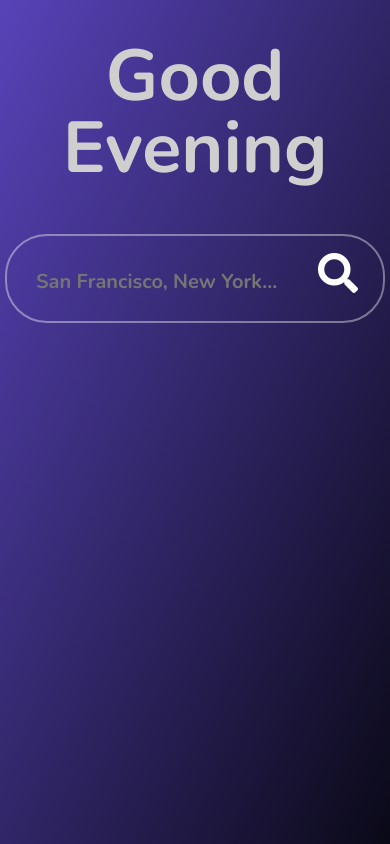
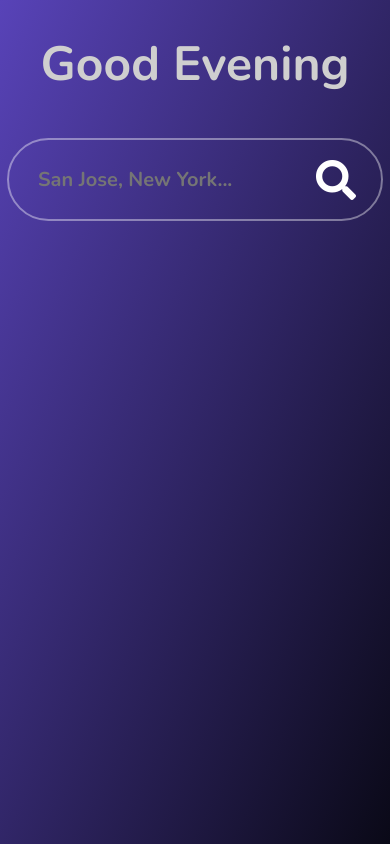
Before and after one commit to yaffa7/weather, a plain HTML site: page index.html in a window 390 px wide. Drawn offline with nearby package versions, Linux system fonts and the light colour scheme.

Commit message:
more moble fixes

```diff
--- a/css/main.css
+++ b/css/main.css
@@ -35,7 +35,7 @@ body.evening {
 }
 
 form {
-    display: inline;
+    display: flex;
     font-family: var(--main-font);
     border: var(--border-style);
     color:white;
--- a/css/mobile.css
+++ b/css/mobile.css
@@ -3,4 +3,7 @@
     input {
         font-size: 20px;
     }
+    h1.greeting {
+        font-size: 3rem;
+    }
 }
--- a/index.html
+++ b/index.html
@@ -19,7 +19,7 @@
     <h1 class="greeting" id="greeting"></h1>
     <div class="search-container">
         <form id='form'>
-            <input type="text" id='input' placeholder="San Francisco, New York...">
+            <input type="text" id='input' placeholder="San Jose, New York...">
             <button type="submit"><i class="fas fa-search fa-3x"></i></button>
         </form>
         <div class="error-message" id='error'></div>
```
